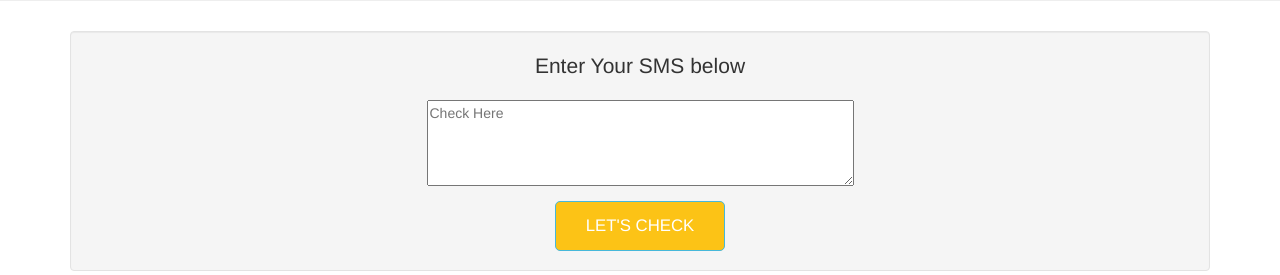
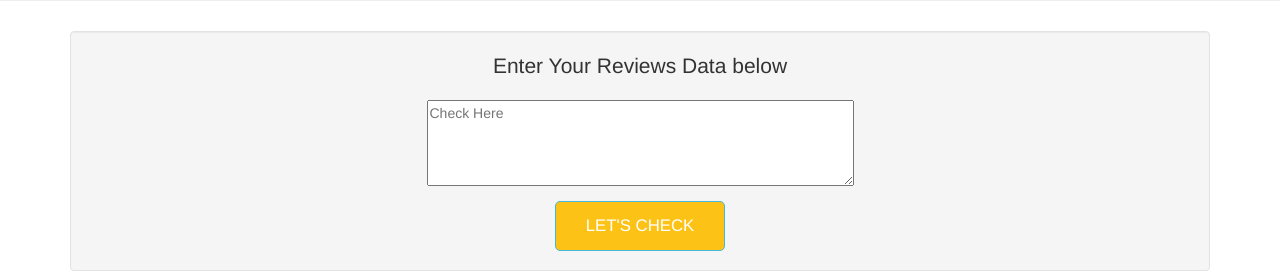
Before and after one commit to hallosayaimroatubelajargithub/UTS-Text-Mining-0002, a Flask app: page / in a window 1280 px wide. Shown: the part 348-623 px from the top of the page. Run offline with Flask 2, Linux system fonts and the light colour scheme; some libraries are stand-ins or nearby versions.

Commit message:
Update home.html

```diff
--- a/templates/home.html
+++ b/templates/home.html
@@ -1,7 +1,7 @@
 <!DOCTYPE html>
 <html>
 <head>
-	<title>SMS SPAM | HAM</title>
+	<title>Positife or Negative | Reviews Data Detector</title>
 	<!-- <link rel="stylesheet" type="text/css" href="../static/css/styles.css"> -->
 	<meta charset="UTF-8">
     <meta name="viewport" content="width=device-width, initial-scale=1.0">
@@ -95,7 +95,7 @@
 	<div class="container">
 <div class="well">
 		<form action="{{ url_for('predict')}}" method="POST" align="center">
-		<p class="lead">Enter Your SMS below</p>
+		<p class="lead">Enter Your Reviews Data below</p>
 
 		<textarea name="message" rows="4" cols="50" placeholder="Check Here" required="required"></textarea>
 		<br/>
```
